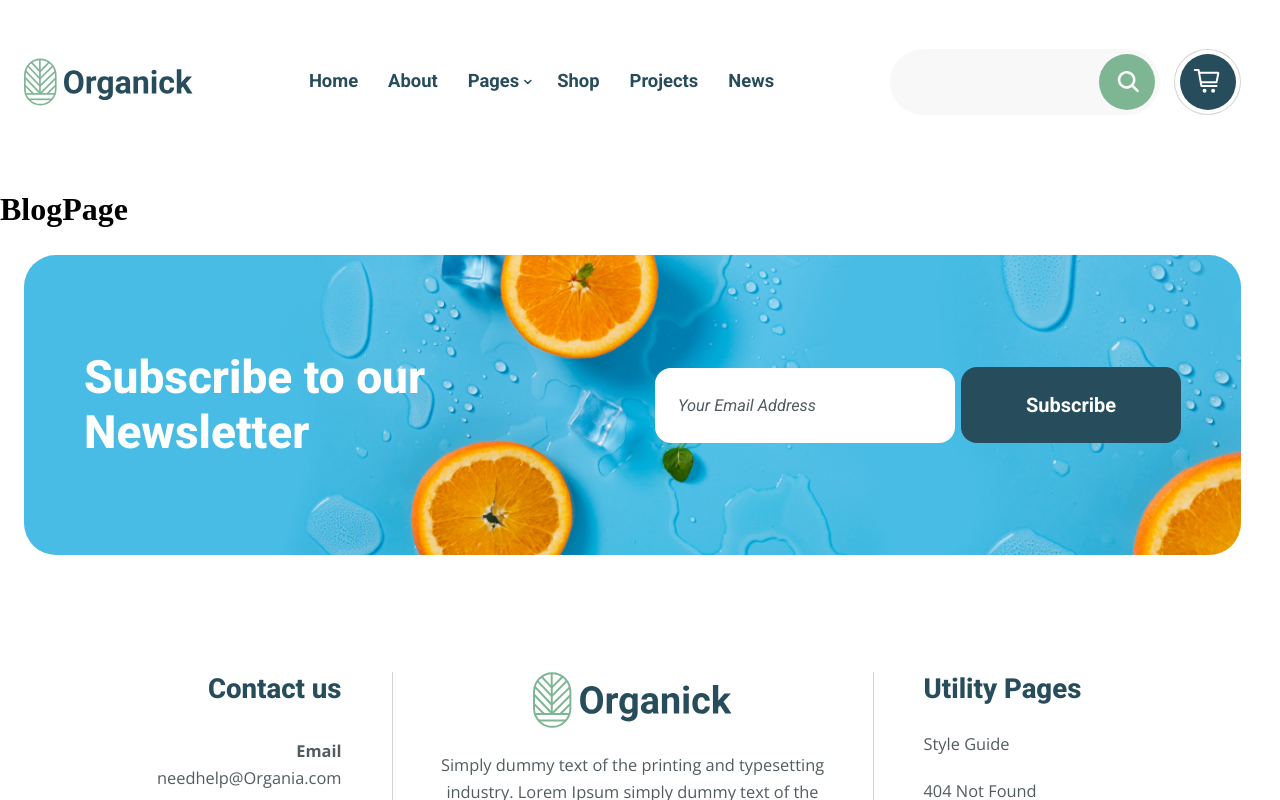
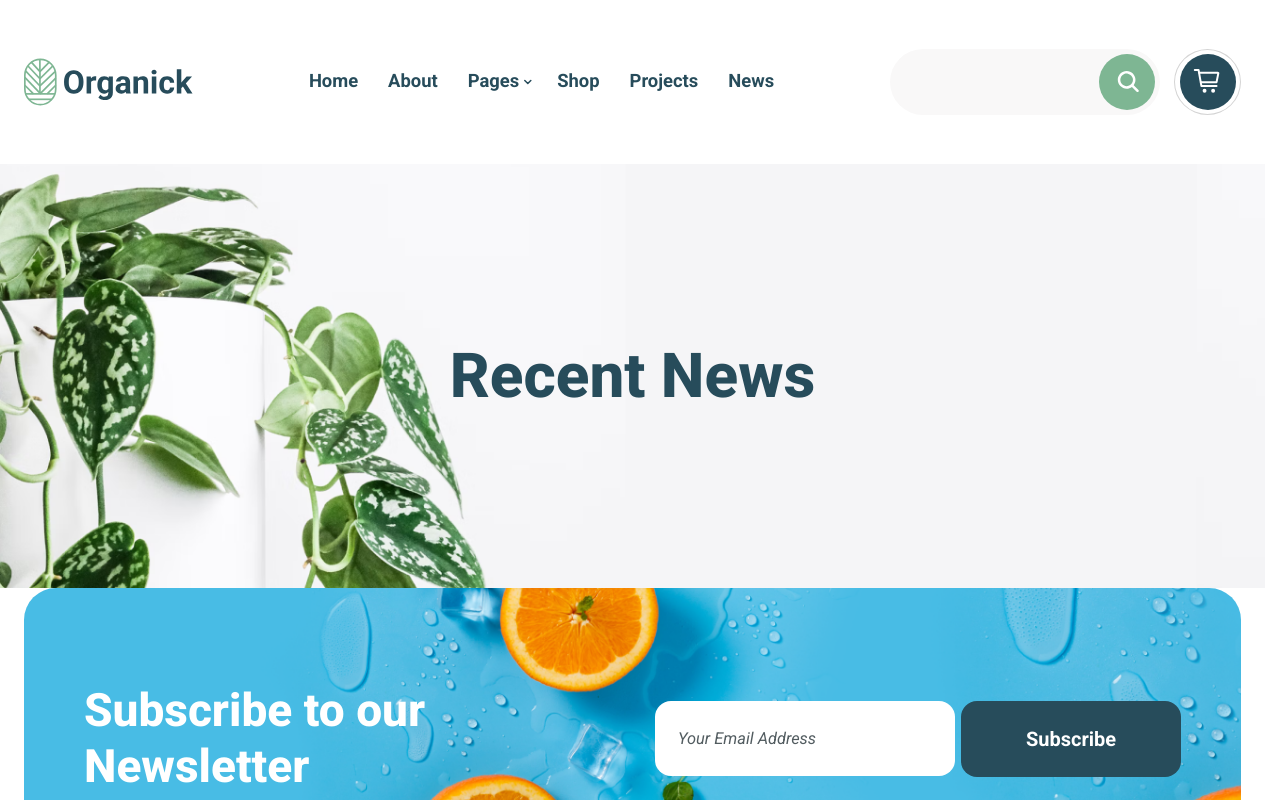
Before and after one commit to RusikHunter/Organick, a React (Vite) app in the folder frontend/: page /blog in a window 1280 px wide. Shown: the top 800 px of the page. Built offline with nearby package versions, Linux system fonts and the light colour scheme.

Commit message:
feat(recent): write HTML markup for RecentSection component

```diff
--- a/frontend/src/pages/BlogPage/BlogPage.tsx
+++ b/frontend/src/pages/BlogPage/BlogPage.tsx
@@ -1,11 +1,14 @@
 import { useSetCurrentPage } from "../../hooks/useSetCurrentPage"
+import SubIntroBlock from "../../components/SubIntroBlock/SubIntroBlock"
+import RecentBackgroundImage from "../../images/images/background-recent.png"
 
 function BlogPage() {
     useSetCurrentPage("blog")
 
     return (
         <>
-            <h1>BlogPage</h1>
+            <SubIntroBlock title="Recent News" backgroundImageURL={RecentBackgroundImage} />
+
         </>
     )
 }
```
Also changed, not shown: frontend/src/components/RecentSection/RecentSection.tsx (added, +15 -0 lines), frontend/src/components/RecentSection/RecentSection.scss (added), frontend/src/images/images/background-recent.png (added).
